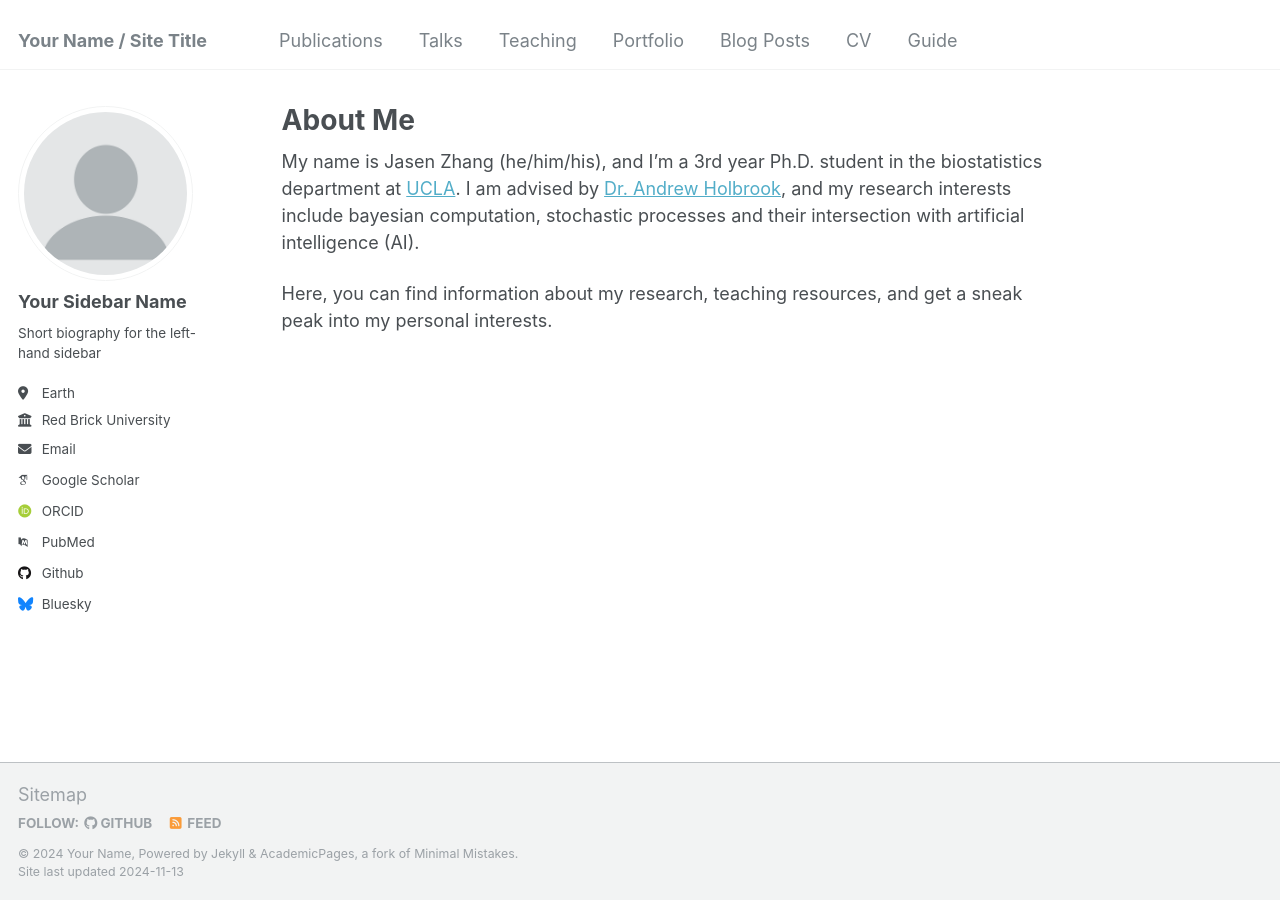
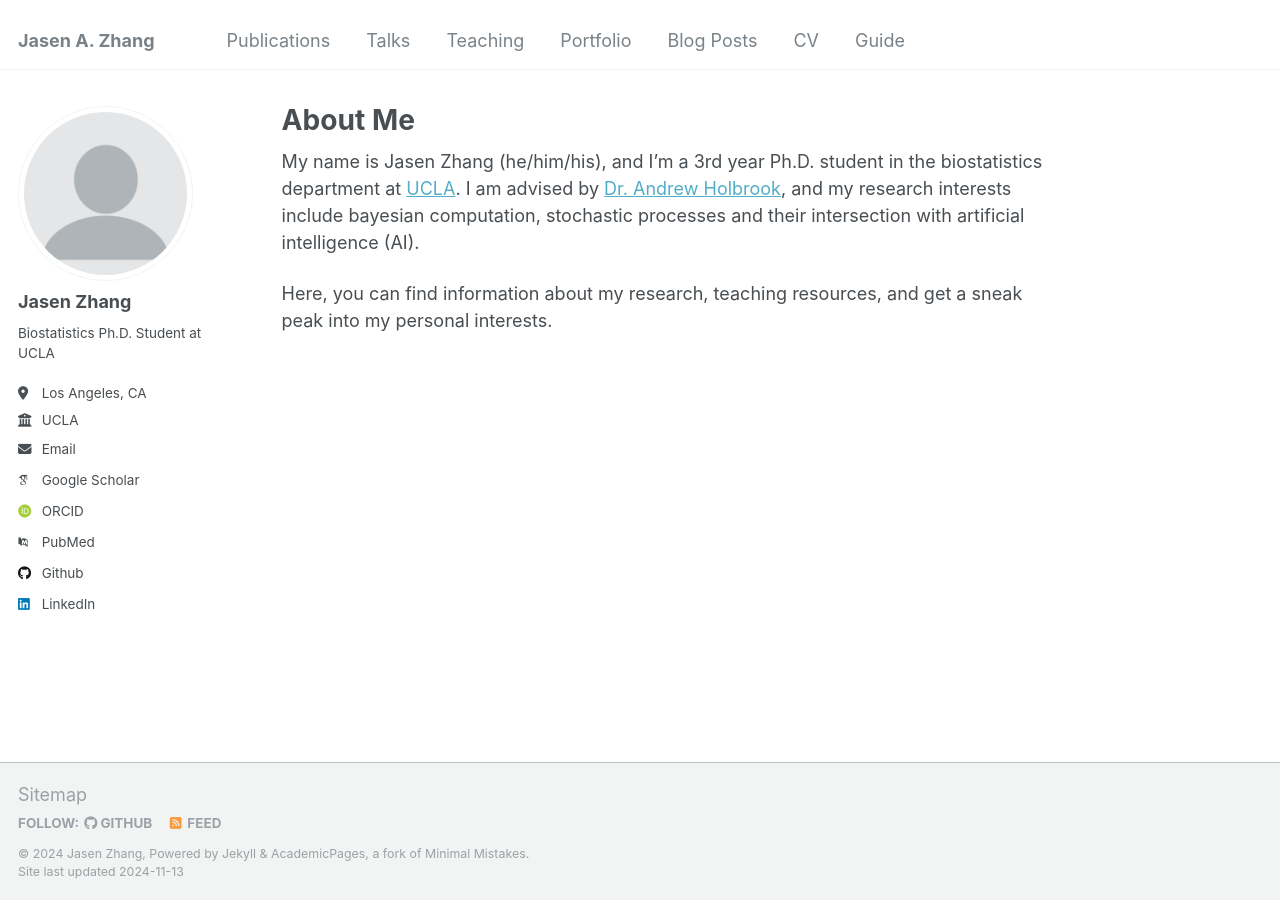
Before and after one commit to jasenzhang1/jasenzhang1.github.io, a Jekyll site: the page built from _pages/about.md, in a window 1280 px wide. Built offline with Jekyll 4.4.1, drawn with Linux system fonts in a browser that asks for light colours; some web fonts are replaced.

Commit message:
config page

```diff
--- a/_config.yml
+++ b/_config.yml
@@ -8,10 +8,10 @@
 
 # Basic Site Settings
 locale                   : "en-US"
-title                    : "Your Name / Site Title"
+title                    : "Jasen A. Zhang"
 title_separator          : "-"
-name                     : &name "Your Name"
-description              : &description "personal description"
+name                     : &name "Jasen Zhang"
+description              : &description "huh"
 url                      : https://academicpages.github.io # the base hostname & protocol for your site e.g. "https://mmistakes.github.io"
 baseurl                  : "" # the subpath of your site, e.g. "/blog"
 repository               : "academicpages/academicpages.github.io"
@@ -22,19 +22,19 @@ repository               : "academicpages/academicpages.github.io"
 author:
   # Biographic information
   avatar           : "profile.png"
-  name             : "Your Sidebar Name"
+  name             : "Jasen Zhang"
   pronouns         : # example: "she/her"
-  bio              : "Short biography for the left-hand sidebar"
-  location         : "Earth"
-  employer         : "Red Brick University"
+  bio              : "Biostatistics Ph.D. Student at UCLA"
+  location         : "Los Angeles, CA"
+  employer         : "UCLA"
   uri              : # URL
-  email            : "none@example.org"
+  email            : "jasenzhang@g.ucla.edu"
 
   # Academic websites
   arxiv            : # URL - Update with the correct link to your profile
-  googlescholar    : "https://scholar.google.com/citations?user=PS_CX0AAAAAJ"
+  googlescholar    : "https://scholar.google.com/citations?user=n2H30gQAAAAJ&hl=en&oi=ao"
   impactstory      : # URL
-  orcid            : "http://orcid.org/yourorcidurl"
+  orcid            : "https://orcid.org/0000-0003-4287-5174"
   semantic         : # URL
   pubmed           : "https://www.ncbi.nlm.nih.gov/pubmed/?term=john+snow"
   researchgate     : # URL
@@ -44,12 +44,12 @@ author:
   bitbucket        : # Username - Update with your username on the site
   codepen          : # Username
   dribbble         : # Username
-  github           : "academicpages"
+  github           : "jasenzhang1"
   kaggle           : # Username
   stackoverflow    : # User number or user number and name (i.e., use "1" or "1/jeff-atwood")
 
   # Social media
-  bluesky          : "bsky.app" # Replace this with you Bluesky username
+  bluesky          : # Replace this with you Bluesky username
   facebook         : # Username
   flickr           : # Username
   foursquare       : # Username
@@ -58,7 +58,7 @@ author:
   keybase          : # Username
   instagram        : # Username
   lastfm           : # Username
-  linkedin         : # Username
+  linkedin         : “jasen-zhang”
   mastodon         : # URL
   medium           : # URL
   pinterest        : # Username
```
